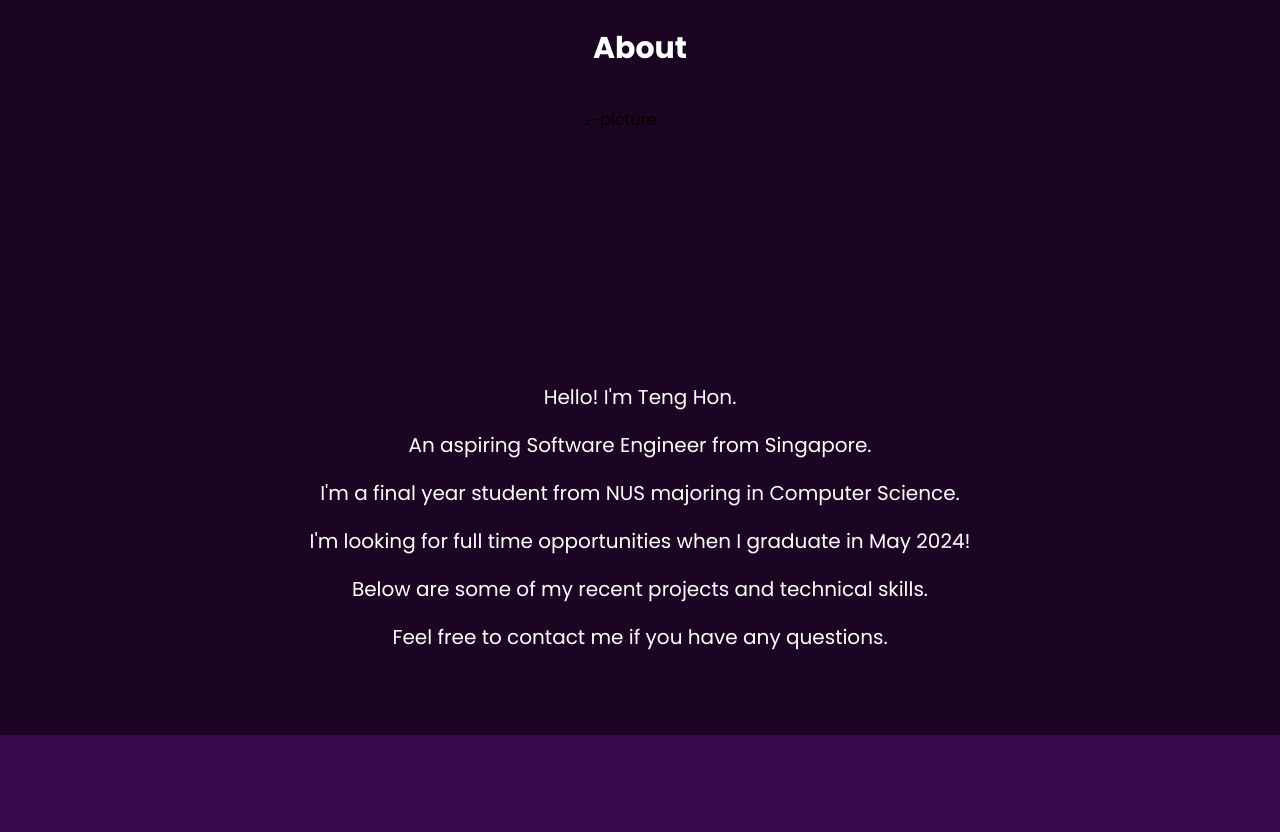
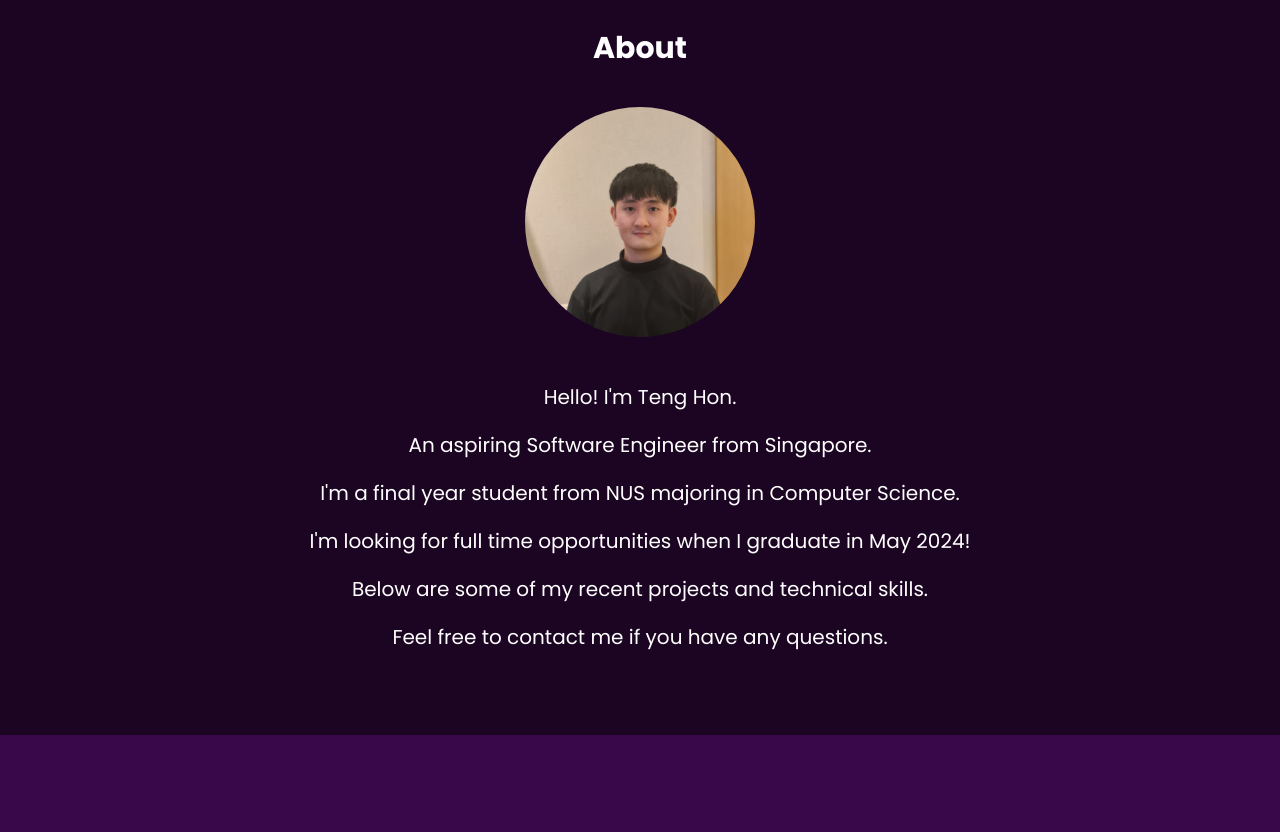
Before and after one commit to Th-429B/Th-429B.github.io, a plain HTML site: page index.html in a window 1280 px wide. Shown: the part 854-1686 px from the top of the page. Drawn offline with Linux system fonts and the light colour scheme.

Commit message:
Fix profile picture wrong path

```diff
--- a/index.html
+++ b/index.html
@@ -38,7 +38,7 @@
       <div id="about">
         <h3 class="about-header">About</h3>
         <div class="profile-div">
-          <img src="Images/test.jpg" class="profile-pic" alt="profile-picture" />
+          <img src="Images/profile.jpg" class="profile-pic" alt="profile-picture" />
         </div>
         <p class="about-section">
           Hello! I'm Teng Hon.
```
